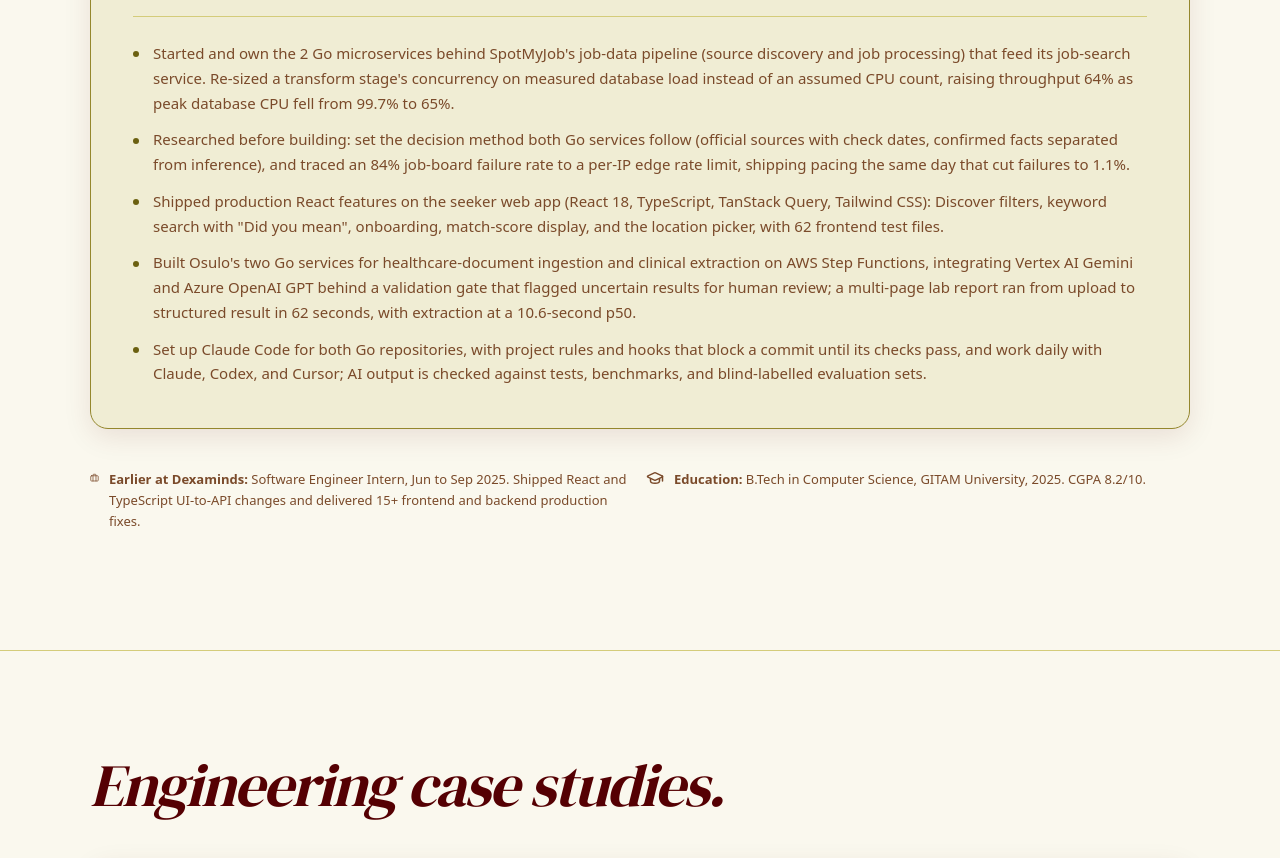
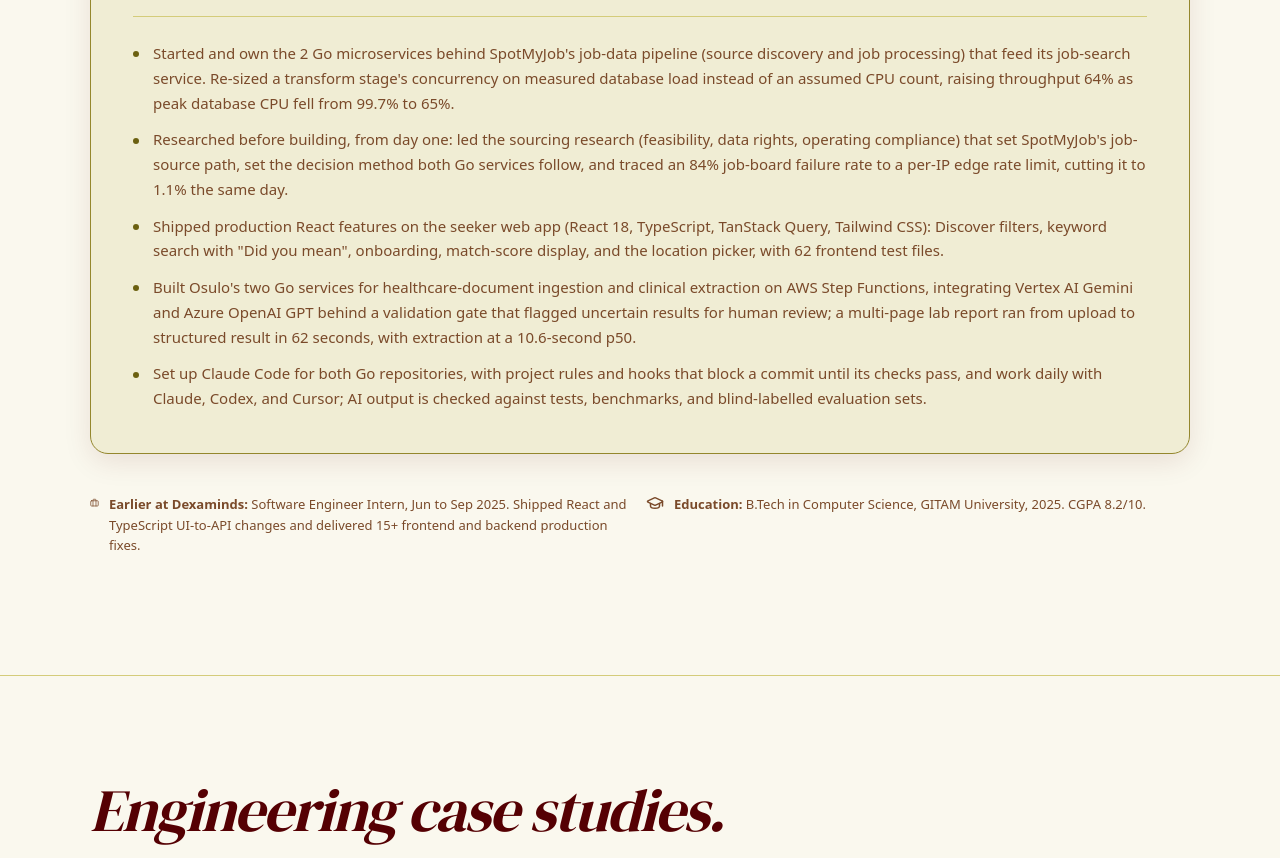
Before and after one commit to swarajreddy10/swarajreddy10.github.io, a Next.js app: page / in a window 1280 px wide. Shown: the part 1400-2258 px from the top of the page. Built offline with nearby package versions, Linux system fonts and the light colour scheme.

Commit message:
Lead the research highlight with the sourcing study that set SpotMyJob's job-source path, and drop the source count from Osulo's research line.

```diff
--- a/components/Experience.jsx
+++ b/components/Experience.jsx
@@ -2,7 +2,7 @@
 
 const HIGHLIGHTS = [
     'Started and own the 2 Go microservices behind SpotMyJob\'s job-data pipeline (source discovery and job processing) that feed its job-search service. Re-sized a transform stage\'s concurrency on measured database load instead of an assumed CPU count, raising throughput 64% as peak database CPU fell from 99.7% to 65%.',
-    'Researched before building: set the decision method both Go services follow (official sources with check dates, confirmed facts separated from inference), and traced an 84% job-board failure rate to a per-IP edge rate limit, shipping pacing the same day that cut failures to 1.1%.',
+    'Researched before building, from day one: led the sourcing research (feasibility, data rights, operating compliance) that set SpotMyJob\'s job-source path, set the decision method both Go services follow, and traced an 84% job-board failure rate to a per-IP edge rate limit, cutting it to 1.1% the same day.',
     'Shipped production React features on the seeker web app (React 18, TypeScript, TanStack Query, Tailwind CSS): Discover filters, keyword search with "Did you mean", onboarding, match-score display, and the location picker, with 62 frontend test files.',
     'Built Osulo\'s two Go services for healthcare-document ingestion and clinical extraction on AWS Step Functions, integrating Vertex AI Gemini and Azure OpenAI GPT behind a validation gate that flagged uncertain results for human review; a multi-page lab report ran from upload to structured result in 62 seconds, with extraction at a 10.6-second p50.',
     'Set up Claude Code for both Go repositories, with project rules and hooks that block a commit until its checks pass, and work daily with Claude, Codex, and Cursor; AI output is checked against tests, benchmarks, and blind-labelled evaluation sets.',
--- a/data/work.js
+++ b/data/work.js
@@ -36,7 +36,7 @@
             'Traced a silent handoff failure between the two services to a queue encryption mismatch, fixed it, and proved the fix with a replay and a fresh canary upload.',
         ],
         details: [
-            'Before the first Go commit, compared six LLM endpoints on the same documents, replaced an OCR-then-LLM design with a single extraction call, and chose the AWS event, workflow, and runtime design against 34 official sources.',
+            'Before the first Go commit, compared six LLM endpoints on the same documents, replaced an OCR-then-LLM design with a single extraction call, and chose the AWS event, workflow, and runtime design against official documentation.',
             'Direct-to-S3 uploads through signed POST policies, then quarantine, GuardDuty malware scanning, and promotion to a trusted bucket.',
             'Orchestrated extraction as a Step Functions workflow over page chunks: a multi-page lab report ran from upload to structured result in 62 s, with extraction at a 10.6 s p50 (15.2 s p95) and a 0.2 s handoff between services.',
             'Kept both services independently deployable through versioned events, idempotent requests, an event outbox, and SQS dead-letter recovery.',
```
